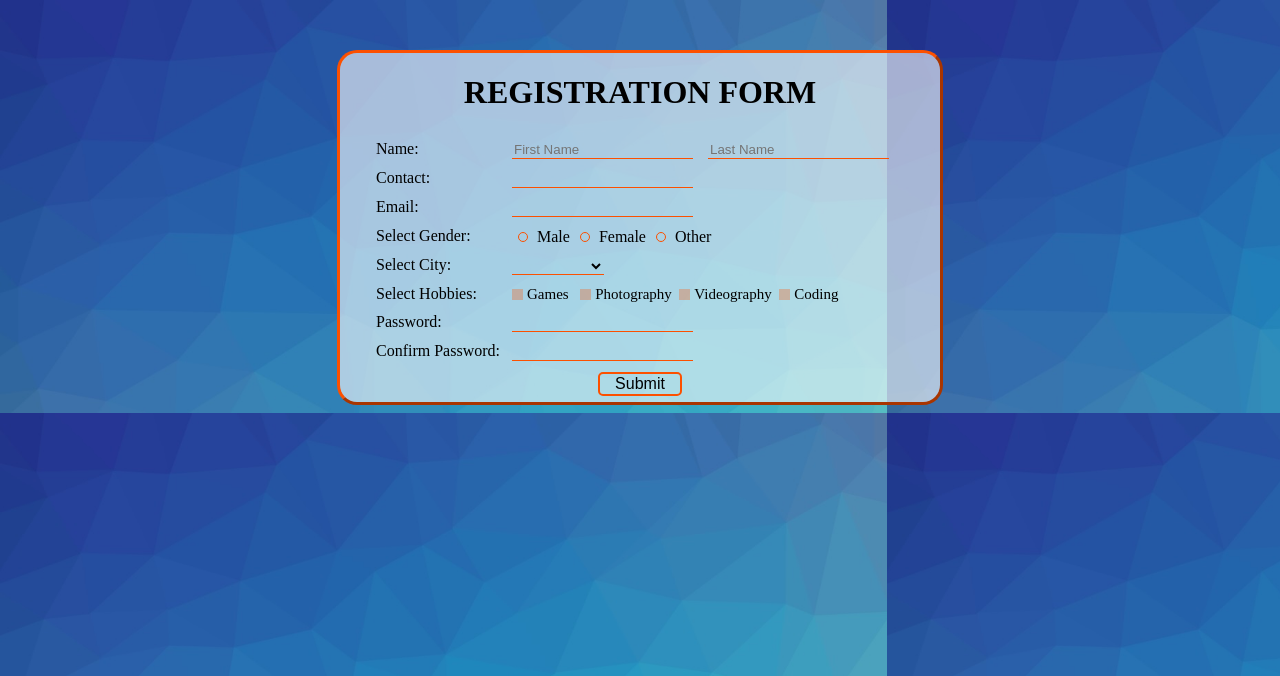
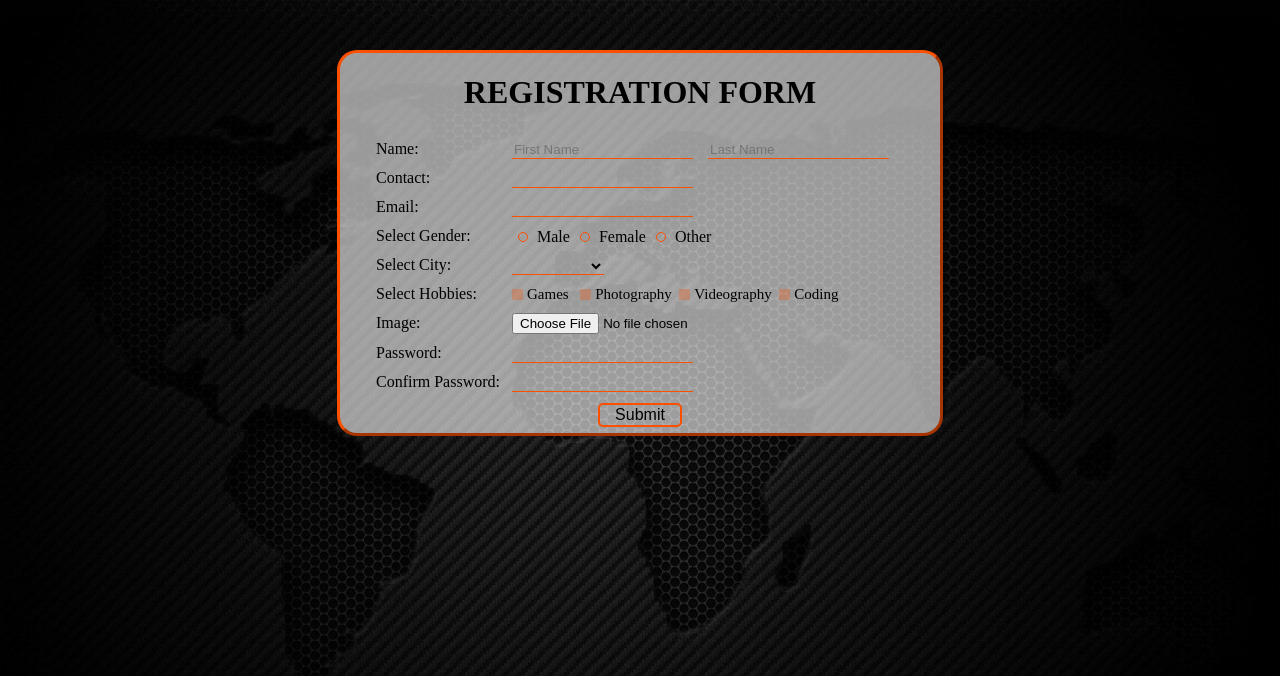
Before and after one commit to kevinsvni/crude, a PHP site: page /create.php in a window 1280 px wide. Shown: the top 676 px of the page. Run offline with PHP 8.4, Linux system fonts and the light colour scheme.

Commit message:
Image Uploade Done

```diff
--- a/assets/css/style.css
+++ b/assets/css/style.css
@@ -24,11 +24,11 @@ input[type=password] {
     margin-right: 15px;
     background: transparent;
 }
-
+/*
 body {
-    background-image: url("../img/Back.jpg");
+    background-image: url("../img/world wallpaper.jpg");
     background-size: contain;
-}
+} */
 
 th,
 td {
--- a/users/create.php
+++ b/users/create.php
@@ -8,10 +8,20 @@ if (isset($_POST['submit'])) {
     $gender = @$_POST['gender'];
     $city = $_POST['city'];
     $hobbies = implode(", ", $_POST['hobbies']);
+
+    $filename = $_FILES['user_image']['name'];
+    $tempname = $_FILES['user_image']['tmp_name'];
+
+    $destination = '../assets/uploaded files/'.$filename;
+    move_uploaded_file($tempname, $destination);
+
+    // $destination = '../assets/uploaded files/';
+    // move_uploaded_file($tempname, $destination.$filename);
+
     $password = $_POST['password'];
-    $insertquery = "INSERT INTO `users` (`fname`, `lname`, `contact`, `email`, `gender`, `city`, `hobbies`, `password`) VALUES ('$fname', '$lname', '$contact', '$email', '$gender', '$city', '$hobbies', '$password')";
+    $insertquery = "INSERT INTO `users` (`fname`, `lname`, `contact`, `email`, `gender`, `city`, `user_image`,`hobbies`, `password`) VALUES ('$fname', '$lname', '$contact', '$email', '$gender', '$city', '$filename','$hobbies', '$password')";
     if ($db->query($insertquery)) {
-        header('location:index.php');
+        // header('location:index.php');
     } else if (mysqli_errno($db) == 1062) {
         echo "Either the mobile number or email has been already used.";
     } else {
@@ -32,9 +42,9 @@ if (isset($_POST['submit'])) {
 
 </head>
 
-<body>
+<body style="background-image: url('../assets/img/world wallpaper.jpg'); background-size:cover">
     <div class="myDiv">
-        <form method="post" onsubmit="return validation()">
+        <form method="post" onsubmit="return validation()" enctype="multipart/form-data">
             <h1><b>REGISTRATION FORM</b></h1>
             <table class="myTab">
                 <tr>
@@ -112,6 +122,14 @@ if (isset($_POST['submit'])) {
                 </tr>
                 <tr>
                     <td>
+                        <label for="image">Image:</label>
+                    </td>
+                    <td>
+                        <input type="file" name="user_image" id="user_image">
+                    </td>
+                </tr>
+                <tr>
+                    <td>
                         <label for="password">Password:</label>
                     </td>
                     <td>
--- a/users/index.php
+++ b/users/index.php
@@ -52,6 +52,7 @@ if (isset($_POST['multiselect'])) {
                 <th>Gender</th>
                 <th>City</th>
                 <th>Hobbies</th>
+                <th>Image</th>
                 <th>Action</th>
             </tr>
             <?php
@@ -67,6 +68,7 @@ if (isset($_POST['multiselect'])) {
                     <td><?php echo $row->gender; ?></td>
                     <td><?php echo $row->city; ?></td>
                     <td><?php echo $row->hobbies; ?></td>
+                    <td><img src="../assets/uploaded files/<?php echo $row->user_image; ?>" height="50"></td>
 
                     <td>
                         <a href="show.php?id=<?php echo $row->id ?>">Show</a>&nbsp;&nbsp;
```
Also changed, not shown: users/edit.php (+9 -1 lines), assets/img/wallpaper2.jpg (added), assets/img/world wallpaper.jpg (added), assets/uploaded files/1200x630wa.png (added), assets/uploaded files/Logo_TV_2015.svg.png (added), assets/uploaded files/images.png (added).
